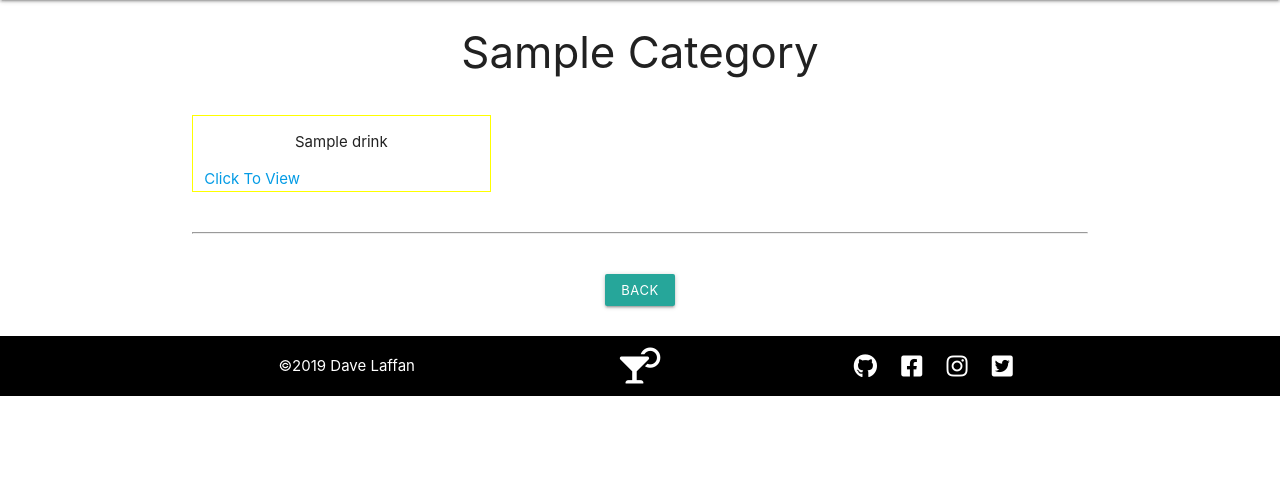
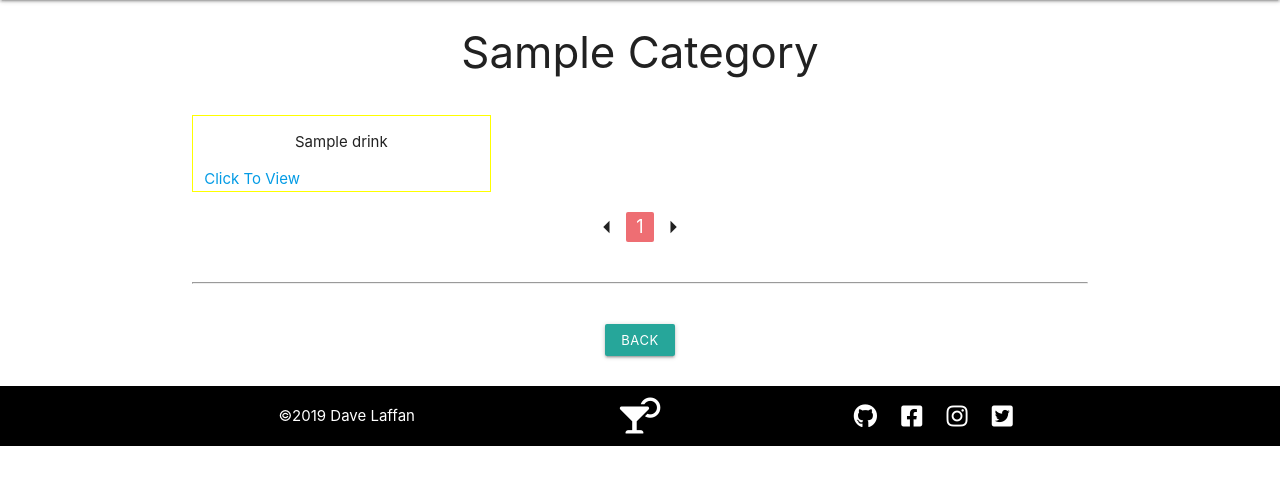
Before and after one commit to steview-d/drinks-db, a Flask app: page /category/1 in a window 1280 px wide. Shown: the part 64-546 px from the top of the page. Run offline with Flask 2, Linux system fonts and the light colour scheme; a database or web service that is not in the repository returns one stand-in record (values such as "Sample title"); some libraries are stand-ins or nearby versions.

Commit message:
Add pagination to category pages

```diff
--- a/app.py
+++ b/app.py
@@ -42,31 +42,10 @@ def inject_enumerate():
 @app.route("/", methods=['POST', 'GET'])
 def index():
 
-
     # Sort Options
     if request.method=="POST":
-        print(sort_options)
         sort_drinks(mongo, sort_options)
-        print(sort_options)
-
-
-        # Number Of Drinks To Display
-        # num_drinks_display = request.form['num_drinks_display']
-        # sort_options[0]=mongo.db.drinks.count() if num_drinks_display\
-        #     == 'All' else int(num_drinks_display)
-        # sort_options[1] = num_drinks_display
-
-        # # Drinks Sort By
-        # sort_by = request.form['sort_by']
-        # sort_options[2] = sort_by
-
-        # # Drinks Sort Order
-        # sort_order = request.form['sort_order']
-        # sort_options[3]=1 if sort_order=='Ascending' else -1
-        # sort_options[4]=sort_order
-
         return redirect (url_for('index'))
-
 
 
     ## Get Quotes - can be refactored - and should be!
@@ -565,12 +544,51 @@ def search():
 @app.route("/category/<category_name>", methods=['GET', 'POST'])
 def category(category_name):
     category = mongo.db.categories.find_one({"category": category_name})
-    drinks = mongo.db.drinks.find({"category": category_name})
     title=category['category'].title()
+
+
+    # Sort Options
+    if request.method=="POST":
+        sort_drinks(mongo, sort_options)
+        return redirect (url_for('index'))
+
+
+    # Display Options
+    drinks_per_page = sort_options[0]
+    sort_by = sort_options[2]
+    sort_order = sort_options[3]
+
+    # Pagination
+    total_drinks = mongo.db.drinks.count()
+    current_page = int(request.args.get('current_page', 1))
+    total_drinks = mongo.db.drinks.find({"category": category_name}).count()
+    num_pages = range(1, int(math.ceil(total_drinks / drinks_per_page)) +1)
+    drinks = mongo.db.drinks.find({"category": category_name}).sort(sort_by, sort_order).skip((current_page - 1) * drinks_per_page).limit(drinks_per_page)
+
+    # Summary - (example) 'showing 1 - 9 of 15 results'
+    x=current_page * drinks_per_page
+    first_result_num = x - drinks_per_page + 1
+    last_result_num = x if x < total_drinks else total_drinks
+
+
+
     return render_template('category.html',
         title=title,
         category=category,
-        drinks = drinks)
+        drinks = drinks,
+        # Pagination
+        current_page = current_page,
+        pages = num_pages,
+        first_result_num=first_result_num,
+        last_result_num=last_result_num,
+        # Display Options
+        sort_options=sort_options,
+        # Items for Drop Downs
+        num_drinks_list=num_drinks_list,
+        sort_by_list=sort_by_list,
+        sort_order_list=sort_order_list)
+
+
 
 
 
--- a/templates/category.html
+++ b/templates/category.html
@@ -5,6 +5,7 @@
     <div class="row center">
         <h3>{{category.category.title()}}</h3>
     </div>
+
 
     <!--Drinks-->
     <div class="row">
@@ -14,9 +15,37 @@
             <a href="{{ url_for('drink', drink_id = drink._id) }}">Click To View</a>
         </div>
         {% endfor %}
+    </div>
+
+    <!--{{ url_for('category', category_name = category.category) }}-->
+
+    <!--Pagination-->
+    <ul class="pagination center">
+        <!--Left Arrow-->
+        {% if current_page | int > 1 %}
+        <li class=""><a href="{{ url_for('category', category_name = category.category, current_page=current_page-1) }}"><i class="material-icons">arrow_left</i></a></li>
+        {% else %}
+        <li class="disabled"><i class="material-icons">arrow_left</i></li>
+        {% endif %}
+
+        <!--Page Numbers-->
+        {% for page_number in pages %} {% if page_number == current_page %}
+        <li class="active"><a>{{ page_number }}</a></li>
+        {% else %}
+        <li class="waves-effect"><a href="{{ url_for('category', category_name = category.category, current_page=page_number) }}">{{ page_number }}</a></li>
+        {% endif %} {% endfor %}
+
+        <!--Right Arrow-->
+        {% if current_page | int
+        < pages | count | int %} <li class=""><a href="{{ url_for('category', category_name = category.category, current_page=current_page+1) }}"><i class="material-icons">arrow_right</i></a></li>
+        {% else %}
+        <li class="disabled"><i class="material-icons">arrow_right</i></li>
+        {% endif %}
+
+    </ul>
 
 
-    </div>
+
 
 <hr>
 <div class="row center">
```
